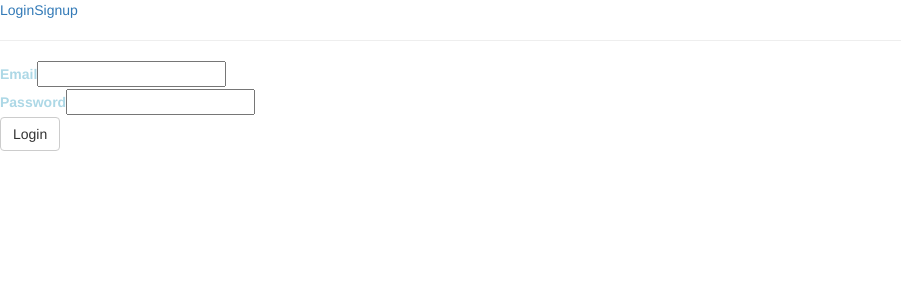
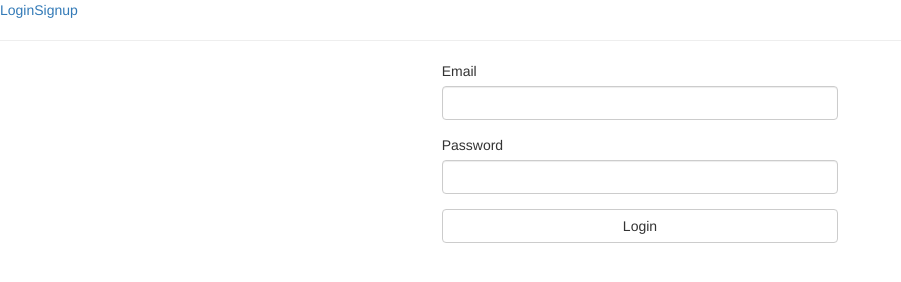
Before and after one commit to rendezvous3/boilermaker, a React app: page / in a window 1280 px wide. Shown: the whole page, without its empty margins (0-901 px from the left). Built offline with nearby package versions, Linux system fonts and the light colour scheme; no server answers.

Commit message:
styling auth form

```diff
--- a/client/components/AuthForm.js
+++ b/client/components/AuthForm.js
@@ -6,18 +6,18 @@ import {auth} from '../store'
 const AuthForm = (props) => {
   const { name, displayName, handleSubmit, error } = props
 
-  return(<div>
+  return(<div className="col-sm-4 col-sm-offset-4">
           <form onSubmit={handleSubmit} name={name}>
-            <div>
+            <div className="form-group">
               <label htmlFor='email'>Email</label>
-              <input name='email' type='text'></input>
+              <input className="form-control" name='email' type='text'></input>
+            </div>
+            <div className="form-group">
+              <label htmlFor='password'>Password</label>
+              <input className="form-control" name='password' type='password' />
             </div>
             <div>
-              <label htmlFor='password'>Password</label>
-              <input name='password' type='password' />
-            </div>
-            <div>
-              <button className="btn btn-default" type='submit'>{displayName}</button>
+              <button className="btn btn-default btn-block" type='submit'>{displayName}</button>
               {error && error.response && <div> {error.response.data} </div>}
             </div>
           </form>
--- a/client/index.scss
+++ b/client/index.scss
@@ -1,3 +1,4 @@
-body {
-  color: lightblue;
+body, label {
+  font-family: "Helvetica Neue";
+  font-weight: 200;
 }
```
